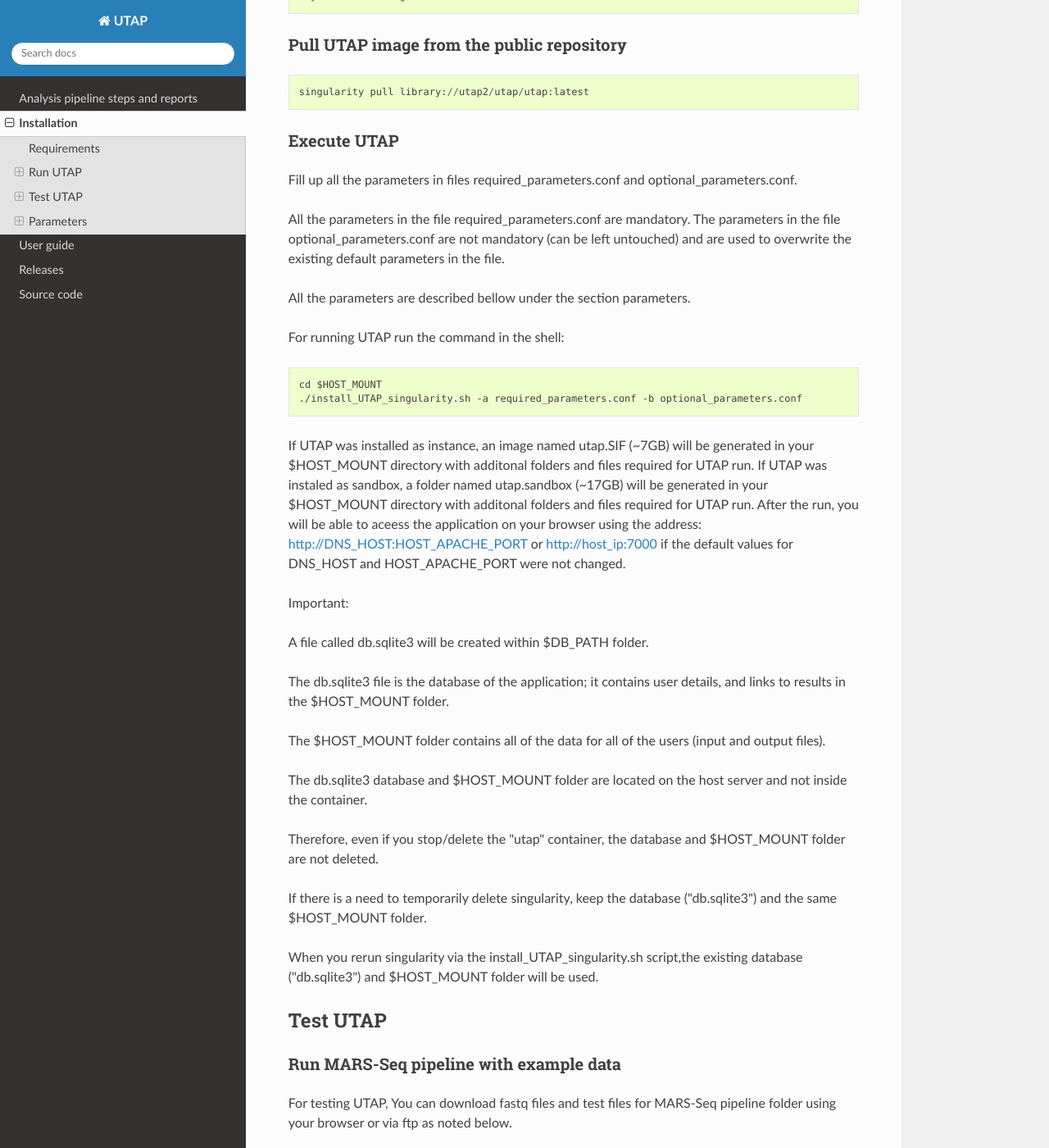
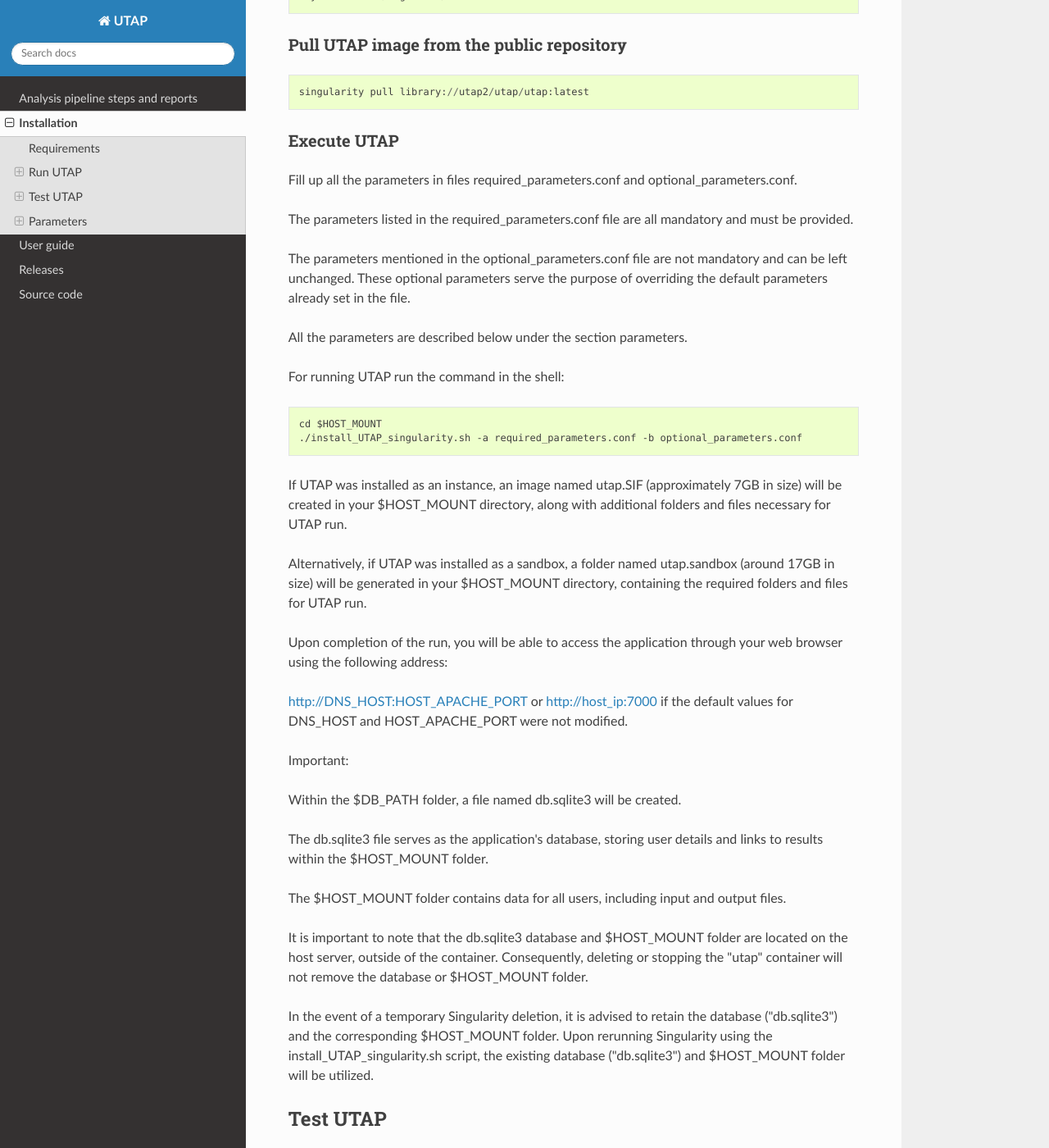
Before and after one commit to utap2/utap2, a Sphinx documentation site: the page built from docs/rst/installation.rst, in a window 1280 px wide and 1400 px high, scrolled down 2316 px. Shown: the whole window at 82% size. Built offline with Sphinx 7.4.7 and the Read the Docs theme 2.0.0, drawn with Linux system fonts in a browser that asks for light colours; some of the changed text lies outside the part shown.

Commit message:
Update installation.rst
.

```diff
--- a/docs/rst/installation.rst
+++ b/docs/rst/installation.rst
@@ -27,9 +27,10 @@
 If the application is run on cluster, the user is also required to have permissions to run cluster commands.
 
 UTAP can be installed either as an instance container or as a sandbox container.
-If the "USER" has "Fakeroot" privileges and there is approximately 36 GB of available space in the server's temp directory (default location: /tmp, but can be modified using SINGULARITY_TMP_DIR in the optional_parameters.conf file below) or in the "HOST_MOUNT" directory, and the corresponding directory is not mounted as a GPFS or NFS mount, then UTAP will be installed as an instance container. Otherwise, UTAP will be installed as a sandbox container.
+If the "USER" has "Fakeroot" privileges and there is approximately 36 GB of available space in the server's temp directory (default location: /tmp but can be modified using SINGULARITY_TMP_DIR in the optional_parameters.conf file below) or in the "HOST_MOUNT" directory, and the corresponding directory is not mounted as a GPFS or NFS mount, then UTAP will be installed as an instance container. Otherwise, UTAP will be installed as a sandbox container.
 
 The "USER" should then do the following:
+
 
 Run UTAP
 ========
@@ -108,10 +109,11 @@
 --------------
 Fill up all the parameters in files required_parameters.conf and optional_parameters.conf.
 
-All the parameters in the file required_parameters.conf are mandatory.
-The parameters in the file optional_parameters.conf are not mandatory (can be left untouched) and are used to overwrite the existing default parameters in the file.
+The parameters listed in the required_parameters.conf file are all mandatory and must be provided.
 
-All the parameters are described bellow under the section parameters.
+The parameters mentioned in the optional_parameters.conf file are not mandatory and can be left unchanged. These optional parameters serve the purpose of overriding the default parameters already set in the file.
+
+All the parameters are described below under the section parameters.
 
 For running UTAP run the command in the shell:
 
@@ -121,33 +123,35 @@
     ./install_UTAP_singularity.sh -a required_parameters.conf -b optional_parameters.conf
 
 
-If UTAP was installed as instance, an image named utap.SIF (~7GB) will be generated in your $HOST_MOUNT directory with additonal folders and files required for UTAP run.
-If UTAP was instaled as sandbox, a folder named utap.sandbox (~17GB) will be generated in your $HOST_MOUNT directory with additonal folders and files required for UTAP run.
-After the run, you will be able to aceess the application on your browser using the address:
-http://DNS_HOST:HOST_APACHE_PORT or http://host_ip:7000 if the default values for DNS_HOST and HOST_APACHE_PORT were not changed.
+If UTAP was installed as an instance, an image named utap.SIF (approximately 7GB in size) will be created in your $HOST_MOUNT directory, along with additional folders and files necessary for UTAP run.
+
+Alternatively, if UTAP was installed as a sandbox, a folder named utap.sandbox (around 17GB in size) will be generated in your $HOST_MOUNT directory, containing the required folders and files for UTAP run.
+
+Upon completion of the run, you will be able to access the application through your web browser using the following address:
+
+http://DNS_HOST:HOST_APACHE_PORT
+or
+http://host_ip:7000
+if the default values for DNS_HOST and HOST_APACHE_PORT were not modified.
 
 Important:
 
-A file called db.sqlite3 will be created within $DB_PATH folder.
+Within the $DB_PATH folder, a file named db.sqlite3 will be created.
 
-The db.sqlite3 file is the database of the application; it contains user details, and links to results in the $HOST_MOUNT folder.
+The db.sqlite3 file serves as the application's database, storing user details and links to results within the $HOST_MOUNT folder.
 
-The $HOST_MOUNT folder contains all of the data for all of the users (input and output files).
+The $HOST_MOUNT folder contains data for all users, including input and output files.
 
-The db.sqlite3 database and $HOST_MOUNT folder are located on the host server and not inside the container.
+It is important to note that the db.sqlite3 database and $HOST_MOUNT folder are located on the host server, outside of the container. Consequently, deleting or stopping the "utap" container will not remove the database or $HOST_MOUNT folder.
 
-Therefore, even if you stop/delete the "utap" container, the database and $HOST_MOUNT folder are not deleted.
-
-If there is a need to temporarily delete singularity, keep the database ("db.sqlite3") and the same $HOST_MOUNT folder.
-
-When you rerun singularity via the install_UTAP_singularity.sh script,the existing database ("db.sqlite3") and $HOST_MOUNT folder will be used.
+In the event of a temporary Singularity deletion, it is advised to retain the database ("db.sqlite3") and the corresponding $HOST_MOUNT folder. Upon rerunning Singularity using the install_UTAP_singularity.sh script, the existing database ("db.sqlite3") and $HOST_MOUNT folder will be utilized.
 
 Test UTAP
 =========
 
 Run MARS-Seq pipeline with example data
 --------------------------------------
-For testing UTAP, You can download fastq files and test files for MARS-Seq pipeline folder using your browser or via ftp as noted below.
+For testing UTAP, you can download fastq files and test files for MARS-Seq pipeline folder using your browser or via ftp as noted below.
 ::
 
     cd $HOST_MOUNT
@@ -219,6 +223,7 @@
 
 If the run is successfully completed, the output message "UTAP test run succeeded" will be displayed. In case any issues arise during the run or testing process, please contact us for further assistance.
 
+
 Parameters
 ==========
 
@@ -252,7 +257,7 @@
 
 
 MAX_MEMORY
-                       Maximum memory in MB in the host computer or in each node of the cluster .
+                       Maximum memory in MB in the host computer or in each node of the cluster.
 
 
 
@@ -264,7 +269,7 @@
 USER
                        User in host server that has permission to run cluster commands (if run with cluster), run singularity commands and write
 
-                       into the $HOST_MOUNT folder (user can have fakeroot permissions).
+                       into the $HOST_MOUNT folder (user can have "fakeroot" permissions).
 
                        **The default is:** USER=$USER
 
@@ -379,12 +384,12 @@
 
                      large to hold the entire resulting Singularity image.
 
-                     If you use fakeroot privileges,  make sure that the tmp directory is local and not NFS or GPFS mounted disc.
+                     If you use "fakeroot" privileges,  make sure that the tmp directory is local and not NFS or GPFS mounted disc.
 
                      **The default is:** SINGULARITY_TMP_DIR=/tmp
 
 FAKEROOT
-                     Set to 1 If USER has fakeroot privileges.
+                     Set to 1 If USER has "fakeroot" privileges.
 
                      **The default is:** FAKEROOT=None
 
@@ -392,7 +397,7 @@
 SINGULARITY_HOST_COMMAND
                                    Singularity command on the host.
 
-                                   **for example:** if singularity is installed as module named Singularity on the host then the command will be :”ml
+                                   **for example:** if singularity is installed as module named Singularity on the host then the command will be: ”ml
                                    Singularity”
 
                                    **The default is:** SINGULARITY_HOST_COMMAND=None
@@ -426,7 +431,7 @@
 SINGULARITY_CLUSTER_COMMAND
                                     Singularity command on the cluster.
 
-                                    **For example:** if singularity is installed as module named Singularity on the cluster, then command will be :”ml
+                                    **For example:** if singularity is installed as module named Singularity on the cluster, then command will be: ”ml
                                     Singularity”
 
                                     **The default is:** SINGULARITY_CLUSTER_COMMAND=None
```
Also changed, not shown: other parts of docs/rst/installation.rst (+8 -8 lines).
